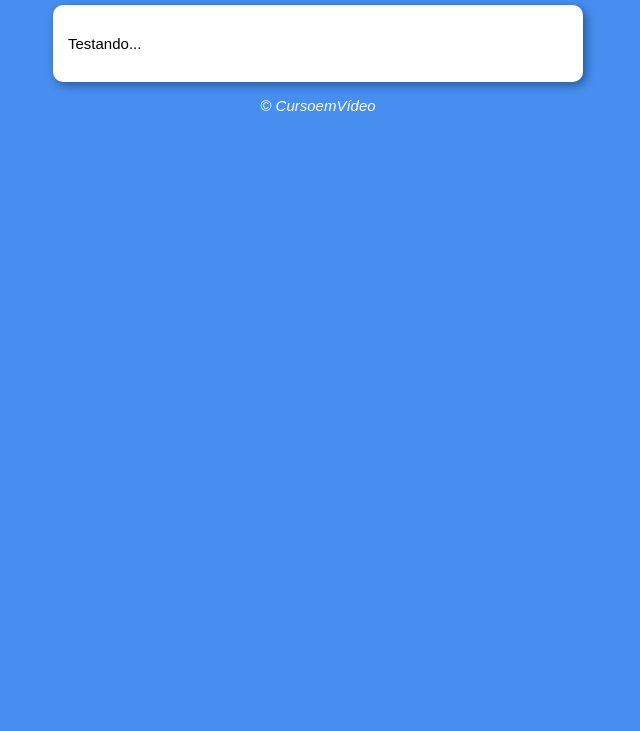
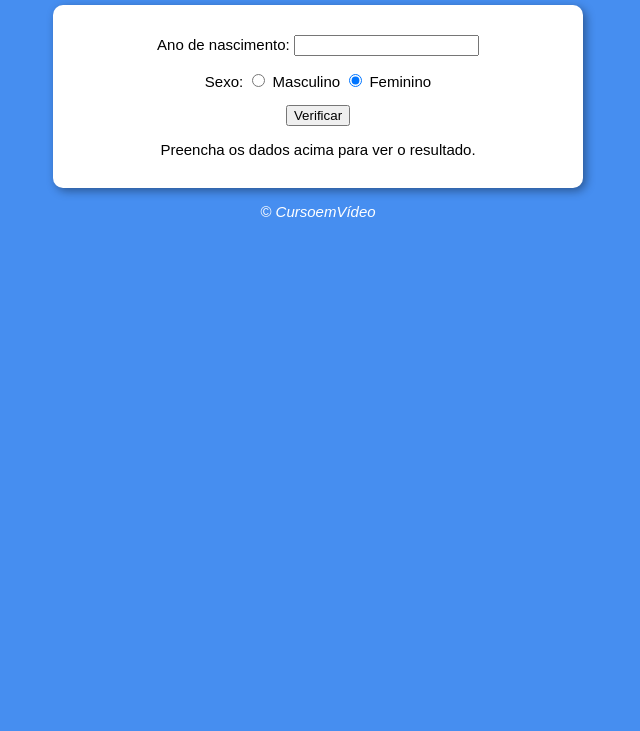
Before and after one commit to vanessalaureano/javascript, a plain HTML site: page ex10/ex02/index.html in a window 1280 px wide. Shown: the part 69-800 px from the top of the page, without its empty margins (322-962 px from the left). Drawn offline with Linux system fonts and the light colour scheme.

Commit message:
criei ex2 js

```diff
--- a/ex10/ex02/estilos/estilo.css
+++ b/ex10/ex02/estilos/estilo.css
@@ -24,6 +24,20 @@ section {
     box-shadow: 3px 3px 10px rgba(0, 0, 0, 0.39);
 }
 
+div {
+    text-align: center;
+
+}
+
+img {
+    width: 150px;
+    height: 150px;
+    border-radius: 50%;
+    box-shadow: 2px 2px 5px rgba(0, 0, 0, 0.44);
+    display: block;
+    margin: 20px auto;
+}
+
 footer {
     font-style: italic;
 }
--- a/ex10/ex02/index.html
+++ b/ex10/ex02/index.html
@@ -4,17 +4,35 @@
     <meta charset="UTF-8">
     <meta http-equiv="X-UA-Compatible" content="IE=edge">
     <meta name="viewport" content="width=device-width, initial-scale=1.0">
-    <title>Hora do Dia</title>
+    <title>Verificador de Idade</title>
     <link rel="stylesheet" href="estilos/estilo.css">
 </head>
 <body>
     <header>
-        <h1> Hora do Dia</h1>
+        <h1>Verificador de Idade</h1>
     </header>
 
     <section>
         <div>
-            <p>Testando...</p>
+            <form action="#" method="get">
+                <p>
+                    <label for="txtano">Ano de nascimento:</label>
+                    <input type="number" name="txtano" id="txtano" min="0">
+                </p>
+                <p>
+                    <label for="sexo">Sexo:</label>
+                    <input type="radio" name="radsex" id="mas">
+                    <label for="mas">Masculino</label>
+                    <input type="radio" name="radsex" id="fem" checked>
+                    <label for="fem">Feminino</label>
+                </p>
+                <p>
+                    <input type="button" value="Verificar" onclick="verificar()">
+                </p>
+            </form>
+        </div>
+        <div id="res">
+            <p>Preencha os dados acima para ver o resultado.</p>
         </div>
     </section>
 
--- a/ex10/ex02/script.js
+++ b/ex10/ex02/script.js
@@ -1 +1,56 @@
-alert('Olá!')
+function verificar() {
+    var data = new Date()
+    var ano = data.getFullYear()
+    var fano = window.document.getElementById('txtano')
+    var res = window.document.getElementById('res')
+
+    if (fano.value.length == 0 || Number(fano.value) > ano) {
+        window.alert('Verifique os dados e tente novamente.')
+    } else {
+        var fsex = document.getElementsByName('radsex')
+        var idade = ano - Number(fano.value)
+        var genero = ''
+        var img = window.document.createElement('img')
+        img.setAttribute('id', 'foto')
+        if (fsex[0].checked) {
+            genero = 'homem'
+            if (idade == 0) {
+                // bebe
+                img.setAttribute('src', 'imagens/bebe.jpg')
+            } else if (idade >= 1 && idade < 10) {
+                // criança
+                img.setAttribute('src', 'imagens/menino.jpg')
+            } else if (idade >= 10 && idade < 21){
+                // jovem
+                img.setAttribute('src', 'imagens/jovemhomem.jpg')
+            } else if (idade < 60) {
+                // adulto
+                img.setAttribute('src', 'imagens/adultohomem.jpg')
+            } else {
+                // idoso
+                img.setAttribute('src', 'imagens/idoso.jpg')
+            }
+        } else if (fsex[1].checked){
+            genero = "mulher"
+            if (idade == 0) {
+                // bebe
+                img.setAttribute('src', 'imagens/bebe.jpg')
+            } else if (idade >= 1 && idade < 10) {
+                // criança
+                img.setAttribute('src', 'imagens/menina.jpg')
+            } else if (idade >= 10 && idade < 21){
+                // jovem
+                img.setAttribute('src', 'imagens/jovemmulher.jpg')
+            } else if (idade < 60) {
+                // adulto
+                img.setAttribute('src', 'imagens/adultomulher.jpg')
+            } else {
+                // idoso
+                img.setAttribute('src', 'imagens/idosa.jpg')
+            }
+        }
+        res.style.textAlign = 'center'
+        res.innerHTML = `Detectamos ${genero} com ${idade} anos.`
+        res.appendChild(img)
+    }
+}
```
Also changed, not shown: ex10/ex02/imagens/adultohomem.jpg (added), ex10/ex02/imagens/adultomulher.jpg (added), ex10/ex02/imagens/bebe.jpg (added), ex10/ex02/imagens/idosa.jpg (added), ex10/ex02/imagens/idoso.jpg (added), ex10/ex02/imagens/jovemhomem.jpg (added), ex10/ex02/imagens/jovemmulher.jpg (added), ex10/ex02/imagens/menina.jpg (added), ex10/ex02/imagens/menino.jpg (added).
